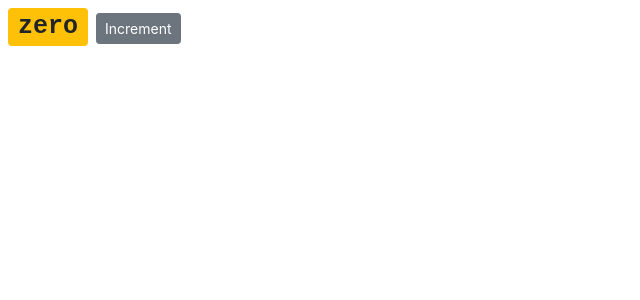
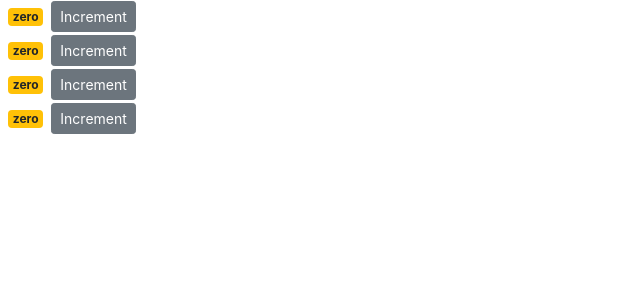
Before and after one commit to cloverspark/counter-app, a React (Create React App) app: page / in a window 1280 px wide. Shown: the top 300 px of the page, without its empty margins (0-640 px from the left). Built offline with nearby package versions, Linux system fonts and the light colour scheme.

Commit message:
next step

```diff
--- a/src/components/counter.jsx
+++ b/src/components/counter.jsx
@@ -10,20 +10,22 @@ class Counter extends Component {
     //     this.handleIncrement = this.handleIncrement.bind(this);
     // }
     handleIncrement = () =>{
+
         this.setState({count:this.state.count +1});
     }
-    styles ={
-        fontSize: 25,
-        fontSizeweight:"bold",
-        fontFamily:"Courier New"
-    }
+    // styles ={
+    //     fontSize: 25,
+    //     fontSizeweight:"bold",
+    //     fontFamily:"Courier New"
+    // }
 
     render() {
+        console.log('props',this.props);
             //<span style={{fontSize:25}} className="badge  badge-primary m-2">{this.formatCount()}</span>
         return (
         <div>
-            <span style={this.styles} className={this.getBadgeClasses()}>{this.formatCount()}</span>
-            <button onClick={this.handleIncrement}
+            <span className={this.getBadgeClasses()}>{this.formatCount()}</span>
+            <button onClick={ product => this.handleIncrement}
             className="btn btn-secondary btn-sm">
             Increment
             </button>
--- /dev/null
+++ b/src/components/counters.jsx
@@ -0,0 +1,20 @@
+import React, { Component } from 'react';
+import Counter from './counter';
+class Counters extends Component {
+    state = {
+        counters:[
+            {id:1, value:0},
+            {id:2, value:0},
+            {id:3, value:0},
+            {id:4, value:0}
+        ]
+      }
+    render() {
+        return (<div>
+            {this.state.counters.map(counter =>
+            <Counter key={counter.id} value={counter.value} selected={true}/>)}
+        </div> );
+    }
+}
+
+export default Counters ;
--- a/src/index.js
+++ b/src/index.js
@@ -4,10 +4,8 @@ import './index.css';
 import App from './App';
 import reportWebVitals from './reportWebVitals';
 import 'bootstrap/dist/css/bootstrap.css'
-import Counter from './components/counter';
-ReactDOM.render(<Counter/>
-  ,
-  document.getElementById('root')
+import Counters from './components/counters';
+ReactDOM.render(<Counters/>, document.getElementById('root')
 );
 
 // If you want to start measuring performance in your app, pass a function
```
